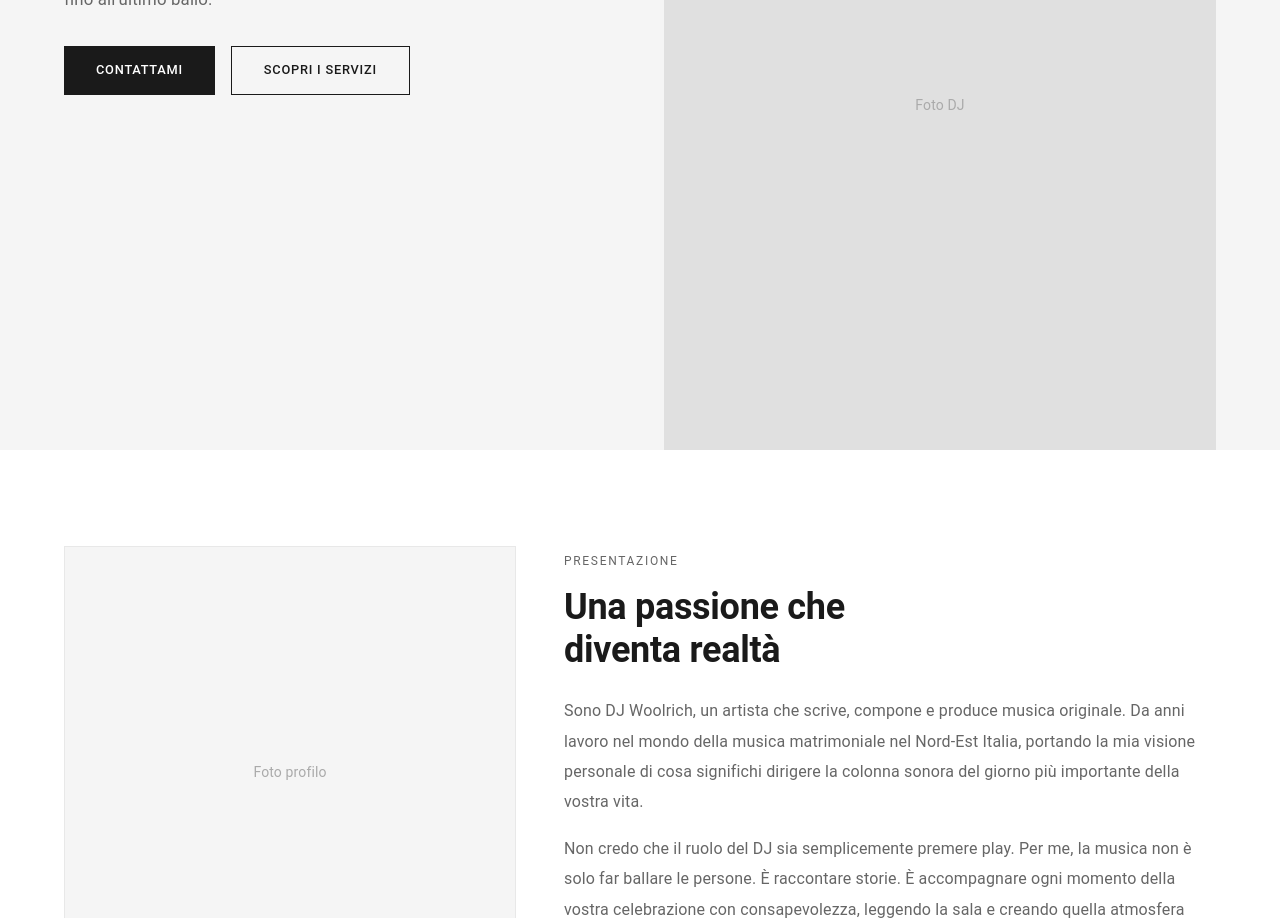
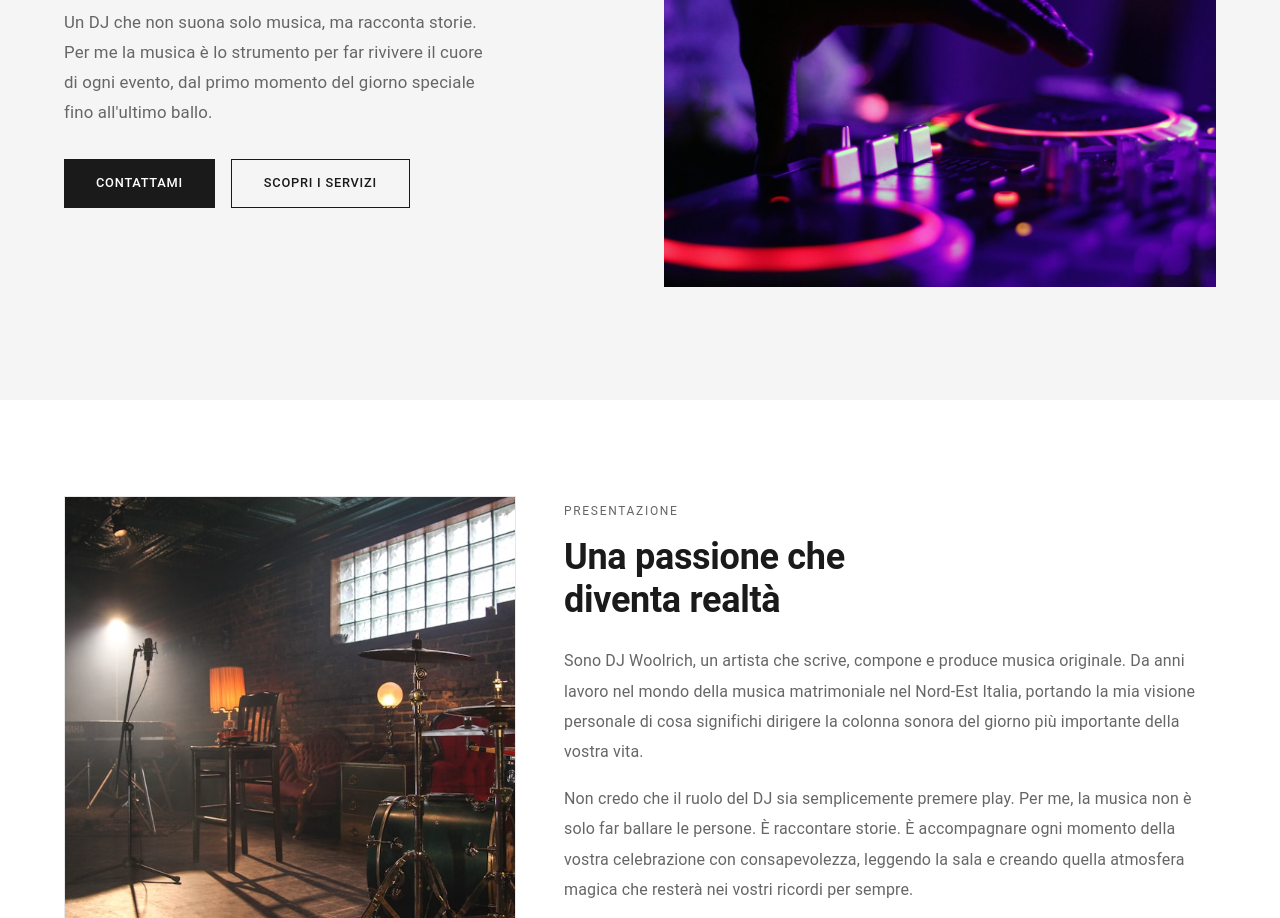
Before and after one commit to StefanoVuerich/djwoolrich, a Gatsby site: page /about in a window 1280 px wide. Shown: the part 367-1285 px from the top of the page. Built offline with nearby package versions, Linux system fonts and the light colour scheme; Gatsby itself is replaced by a stand-in of ours.

Commit message:
fix: vari

```diff
--- a/src/pages/about.js
+++ b/src/pages/about.js
@@ -1,4 +1,6 @@
 import React from "react"
+import { useStaticQuery, graphql } from "gatsby"
+import { GatsbyImage, getImage } from "gatsby-plugin-image"
 import Layout from "../components/Layout"
 import Breadcrumb from "../components/Breadcrumb"
 import {
@@ -10,7 +12,26 @@ import {
   Divider,
 } from "@mui/material"
 
-const IndexPage = () => (
+const IndexPage = () => {
+  const data = useStaticQuery(graphql`
+    query {
+      heroImage: file(name: { eq: "hero" }) {
+        childImageSharp {
+          gatsbyImageData
+        }
+      }
+      profileImage: file(name: { eq: "profile" }) {
+        childImageSharp {
+          gatsbyImageData
+        }
+      }
+    }
+  `)
+
+  const heroImg = getImage(data.heroImage)
+  const profileImg = getImage(data.profileImage)
+
+  return (
   <Layout>
 
     {/* ── BREADCRUMB ────────────────────────────────── */}
@@ -115,22 +136,17 @@ const IndexPage = () => (
             </Box>
           </Grid>
 
-          {/* Placeholder foto hero */}
+          {/* Foto hero DJ */}
           <Grid item size={{ xs: 12, md: 6 }}>
+            {heroImg && (
               <Box
                 sx={{
-                width: "100%",
-                aspectRatio: "4/5",
-                backgroundColor: "#e0e0e0",
-                display: "flex",
-                alignItems: "center",
-                justifyContent: "center",
+                  overflow: "hidden",
                 }}
               >
-              <Typography sx={{ color: "#aaa", fontSize: "0.875rem" }}>
-                Foto DJ
-              </Typography>
+                <GatsbyImage image={heroImg} alt="DJ Woolrich - Foto Hero" />
               </Box>
+            )}
           </Grid>
         </Grid>
       </Container>
@@ -140,23 +156,18 @@ const IndexPage = () => (
     <Box sx={{ py: { xs: 8, md: 12 }, backgroundColor: "#fff" }}>
       <Container maxWidth="lg">
         <Grid container spacing={6} alignItems="center">
-          {/* Placeholder immagine */}
+          {/* Foto profilo DJ */}
           <Grid item size={{ xs: 12, md: 5 }}>
+            {profileImg && (
               <Box
                 sx={{
-                width: "100%",
-                aspectRatio: "1/1",
-                backgroundColor: "#f5f5f5",
-                display: "flex",
-                alignItems: "center",
-                justifyContent: "center",
                   border: "1px solid #e8e8e8",
+                  overflow: "hidden",
                 }}
               >
-              <Typography sx={{ color: "#aaa", fontSize: "0.875rem" }}>
-                Foto profilo
-              </Typography>
+                <GatsbyImage image={profileImg} alt="DJ Woolrich - Foto Profilo" />
               </Box>
+            )}
           </Grid>
 
           <Grid item size={{ xs: 12, md: 7 }}>
@@ -473,6 +484,7 @@ const IndexPage = () => (
 
   </Layout>
     )
+}
 
 export default IndexPage
 
```
Also changed, not shown: src/pages/contact.js (+2 -7 lines), src/pages/dj-matrimoni.js (+1 -11 lines), src/pages/index.js (+0 -13 lines), src/pages/services.js (+0 -15 lines). Lines whose indentation alone changed are shown as unchanged.
